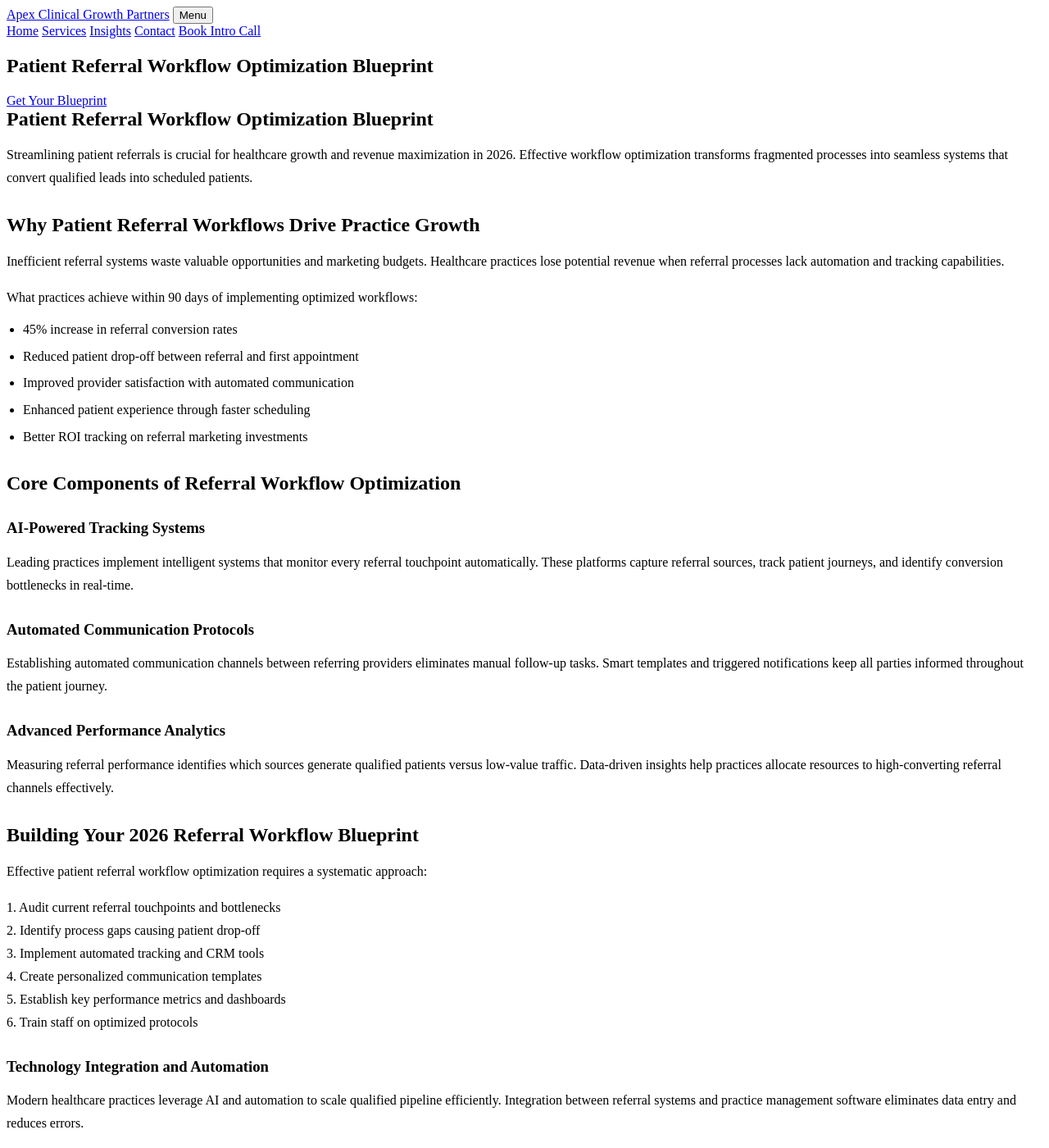
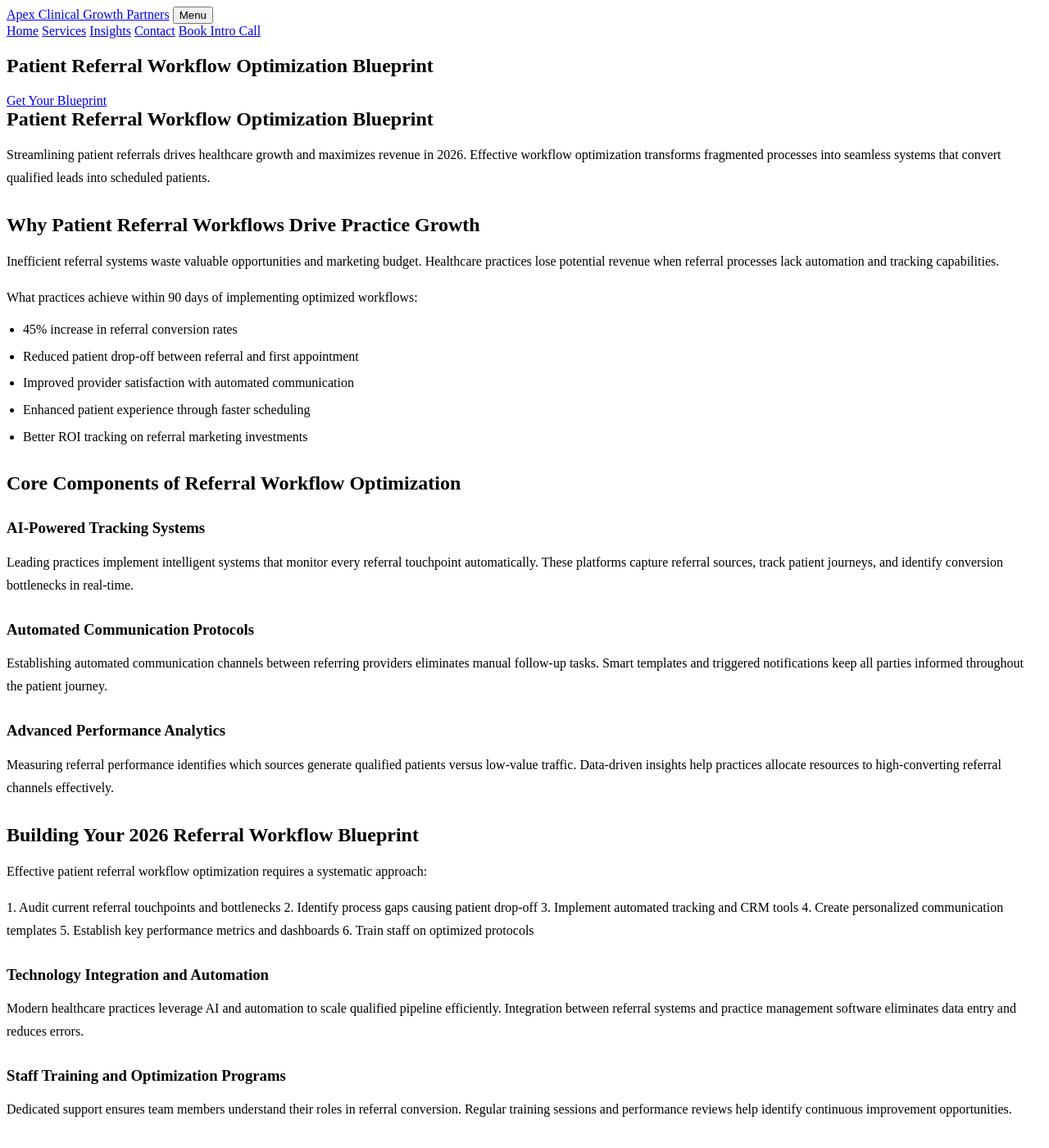
Before and after one commit to prjctlphbt/orbitr-canary-angular-20260228, a Jekyll site: the page patient-referral-workflow-blueprint.html, which Jekyll copies as it is, in a window 1280 px wide and 1400 px high. Shown: the whole window at 82% size. Built offline with Jekyll 4.4.1, drawn with Linux system fonts in a browser that asks for light colours.

Commit message:
Rollback: Revert changes to patient-referral-workflow-blueprint.html

```diff
--- a/patient-referral-workflow-blueprint.html
+++ b/patient-referral-workflow-blueprint.html
@@ -7,6 +7,7 @@
 <meta content="Optimize your patient referral workflow with Apex Clinical Growth Partners. Streamline processes, reduce delays, and boost referral volume by 40% in 2026. Get your blueprint today." name="description"/>
 <title>Patient Referral Workflow Optimization Blueprint | 2026 Guide</title>
 <style>
+
 
 /* Minimal functional styles (accordion, forms only) */
 
@@ -48,7 +49,7 @@
  box-sizing: border-box;
 }
 
-</style>
+ </style>
 <style id="orbitr-generated-content-style">
 .orbitr-generated-content > * {
  margin: 0;
@@ -108,9 +109,9 @@
 <section class="landing-content">
 <div class="container orbitr-generated-content">
 <h1>Patient Referral Workflow Optimization Blueprint</h1>
-<p>Streamlining patient referrals is crucial for healthcare growth and revenue maximization in 2026. Effective workflow optimization transforms fragmented processes into seamless systems that convert qualified leads into scheduled patients.</p>
+<p>Streamlining patient referrals drives healthcare growth and maximizes revenue in 2026. Effective workflow optimization transforms fragmented processes into seamless systems that convert qualified leads into scheduled patients.</p>
 <h2>Why Patient Referral Workflows Drive Practice Growth</h2>
-<p>Inefficient referral systems waste valuable opportunities and marketing budgets. Healthcare practices lose potential revenue when referral processes lack automation and tracking capabilities.</p>
+<p>Inefficient referral systems waste valuable opportunities and marketing budget. Healthcare practices lose potential revenue when referral processes lack automation and tracking capabilities.</p>
 <p>What practices achieve within 90 days of implementing optimized workflows:</p>
 <ul>
 <li>45% increase in referral conversion rates</li>
@@ -128,11 +129,11 @@
 <p>Measuring referral performance identifies which sources generate qualified patients versus low-value traffic. Data-driven insights help practices allocate resources to high-converting referral channels effectively.</p>
 <h2>Building Your 2026 Referral Workflow Blueprint</h2>
 <p>Effective patient referral workflow optimization requires a systematic approach:</p>
-<p>1. Audit current referral touchpoints and bottlenecks<br/>
-2. Identify process gaps causing patient drop-off<br/>
-3. Implement automated tracking and CRM tools<br/>
-4. Create personalized communication templates<br/>
-5. Establish key performance metrics and dashboards<br/>
+<p>1. Audit current referral touchpoints and bottlenecks
+2. Identify process gaps causing patient drop-off
+3. Implement automated tracking and CRM tools
+4. Create personalized communication templates
+5. Establish key performance metrics and dashboards
 6. Train staff on optimized protocols</p>
 <h3>Technology Integration and Automation</h3>
 <p>Modern healthcare practices leverage AI and automation to scale qualified pipeline efficiently. Integration between referral systems and practice management software eliminates data entry and reduces errors.</p>
@@ -178,14 +179,14 @@
 <div class="container small-note">Framework canary fixture for Orbitr approval testing.</div>
 </footer>
 <script>
-// FAQ accordion functionality
-document.querySelectorAll('.faq-question').forEach(button => {
+ // FAQ accordion functionality
+ document.querySelectorAll('.faq-question').forEach(button => {
  button.addEventListener('click', () => {
  const expanded = button.getAttribute('aria-expanded') === 'true';
  button.setAttribute('aria-expanded', !expanded);
  button.parentElement.classList.toggle('active');
  });
-});
-</script>
+ });
+ </script>
 </body>
 </html>
```
